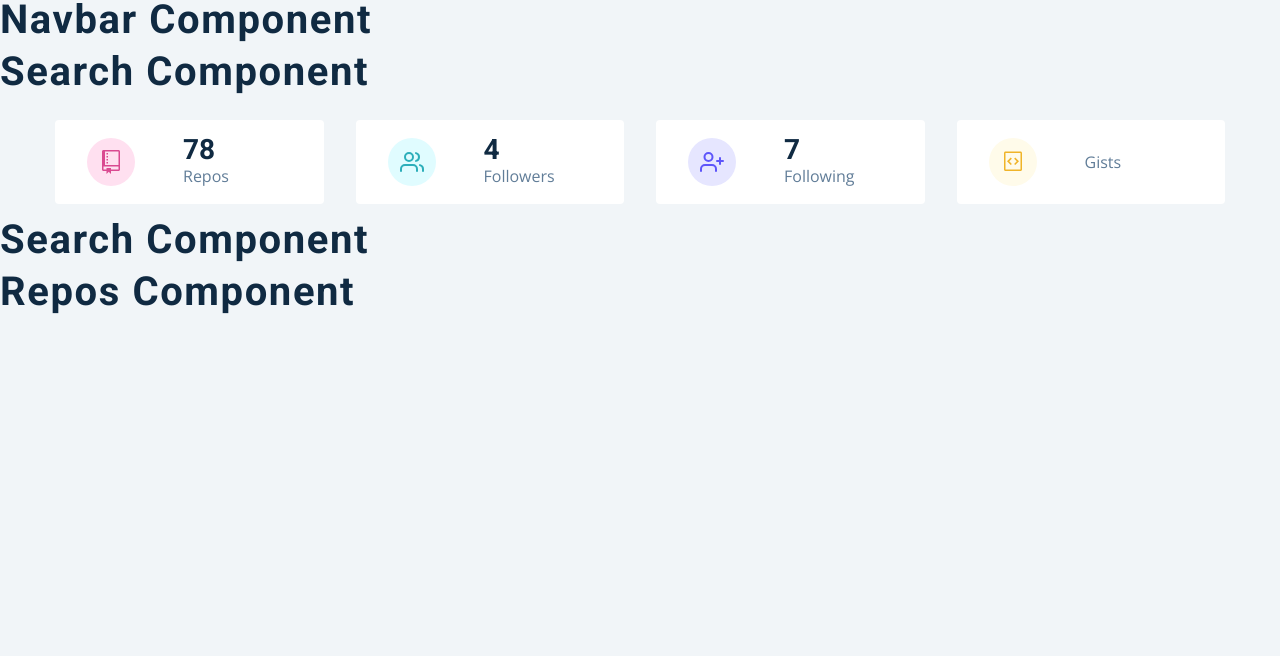
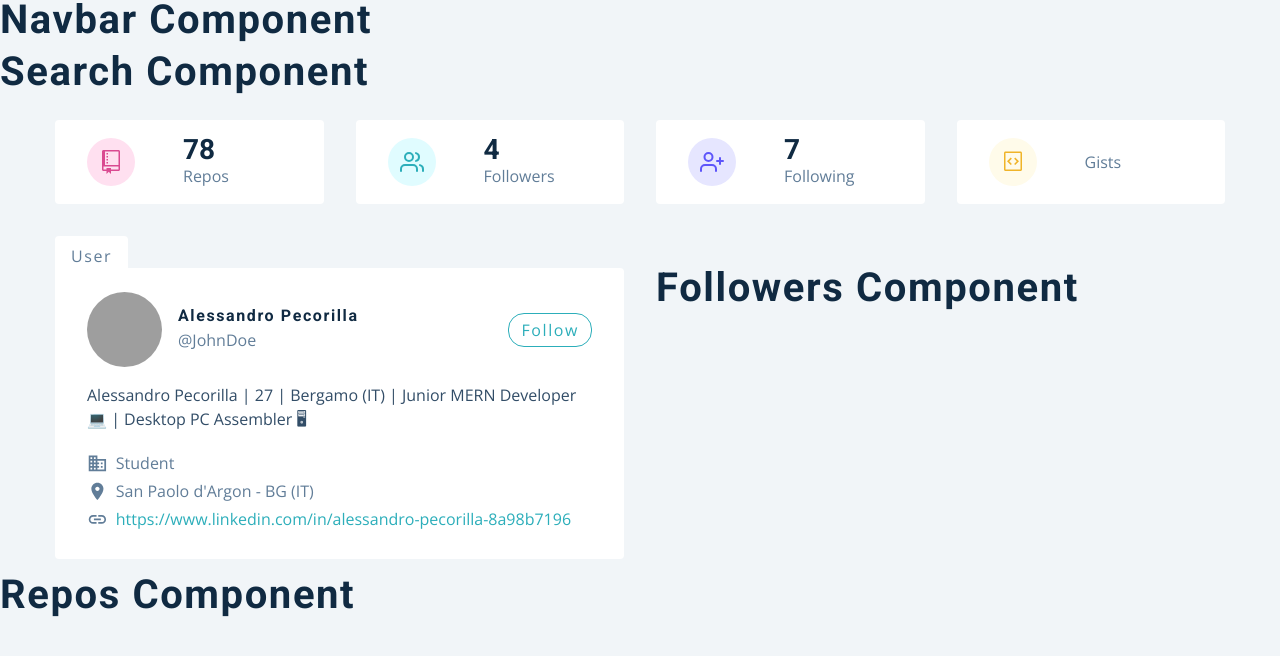
Before and after one commit to JardiinWD/react-github-users, a React (Create React App) app: page / in a window 1280 px wide. Shown: the top 656 px of the page. Built offline with nearby package versions, Linux system fonts and the light colour scheme; grey boxes are pictures that could not be loaded.

Commit message:
#5 - Created the user' card with info.

```diff
--- a/src/components/Card.js
+++ b/src/components/Card.js
@@ -1,10 +1,44 @@
-import React from 'react';
+import React, { Fragment, useContext } from 'react';
 import { GithubContext } from '../context/context';
 import styled from 'styled-components';
 import { MdBusiness, MdLocationOn, MdLink } from 'react-icons/md';
+
 const Card = () => {
-  return <h2>card component</h2>;
+  // Taking github user from my context
+  const { githubUser } = useContext(GithubContext)
+  // Destructuring of githubHuser
+  const { avatar_url, html_url, name, company, blog, bio, location, twitter_username } = githubUser
+
+  return (
+    <Wrapper>
+      <header>
+        {/* Image */}
+        <img src={avatar_url} alt={name} />
+        <div>
+          {/* Name */}
+          <h4>{name}</h4>
+          {/* Twitter Username */}
+          <p>@{twitter_username || 'JohnDoe'}</p>
+        </div>
+        <a href={html_url}>follow</a>
+      </header>
+      {/* bio */}
+      <p className="bio">{bio}</p>
+      {/* Links */}
+      <div className="links">
+        {/* company */}
+        <p><MdBusiness />{company || 'Student'}</p>
+        {/* Gargantua */}
+        <p><MdLocationOn />{location || 'Gargantua'}</p>
+        {/* blog */}
+        <a href={`https://${blog}`}><MdLink />{blog}</a>
+      </div>
+    </Wrapper>
+  );
 };
+
+
+
 const Wrapper = styled.article`
   background: var(--clr-white);
   padding: 1.5rem 2rem;
--- a/src/components/User.js
+++ b/src/components/User.js
@@ -1,9 +1,21 @@
-import React from 'react';
+import React, { Fragment } from 'react';
 import styled from 'styled-components';
 import Card from './Card';
 import Followers from './Followers';
+
 const User = () => {
-  return <h2>search component</h2>;
+  return (
+    <Fragment>
+      <section className="section">
+        <Wrapper className="section-center">
+          {/* Card Component */}
+          <Card></Card>
+          {/* Followers Component */}
+          <Followers></Followers>
+        </Wrapper>
+      </section>
+    </Fragment>
+  );
 };
 
 const Wrapper = styled.div`
```
